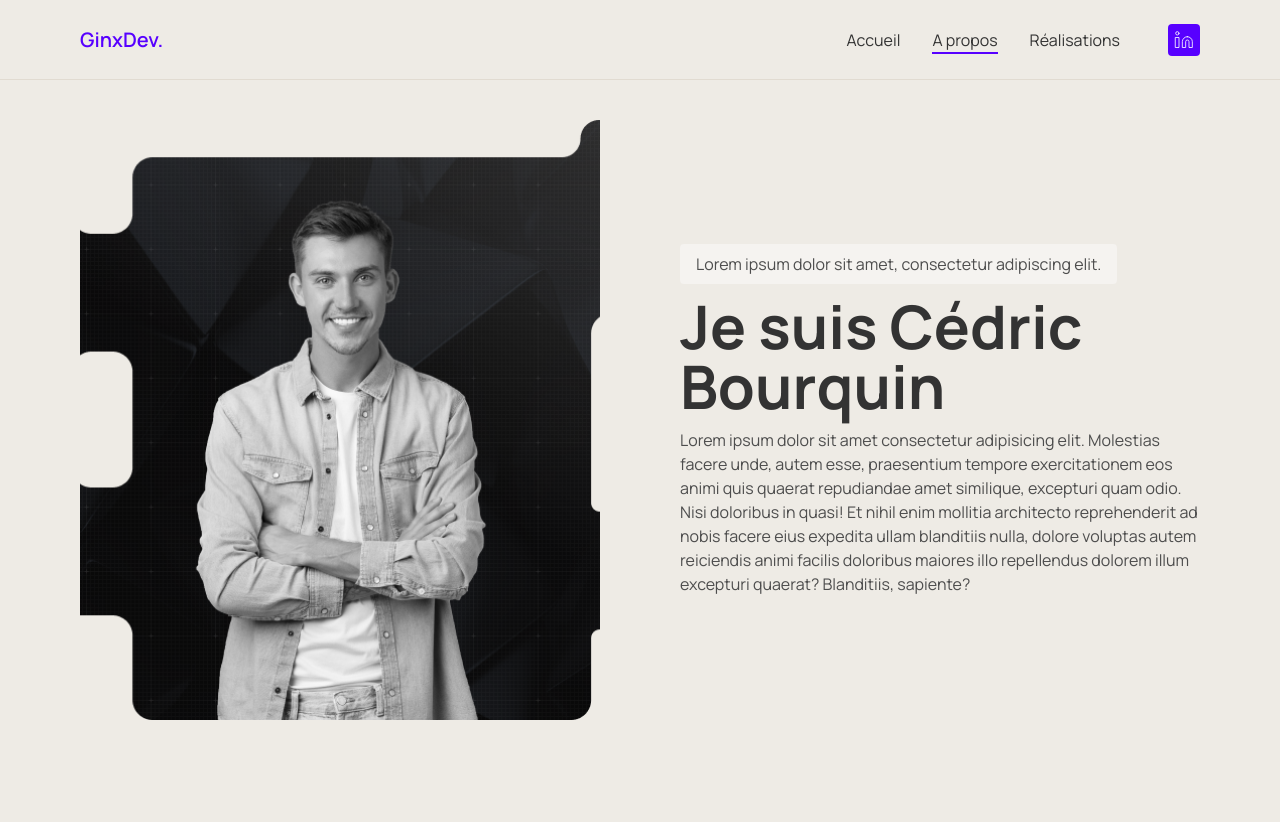
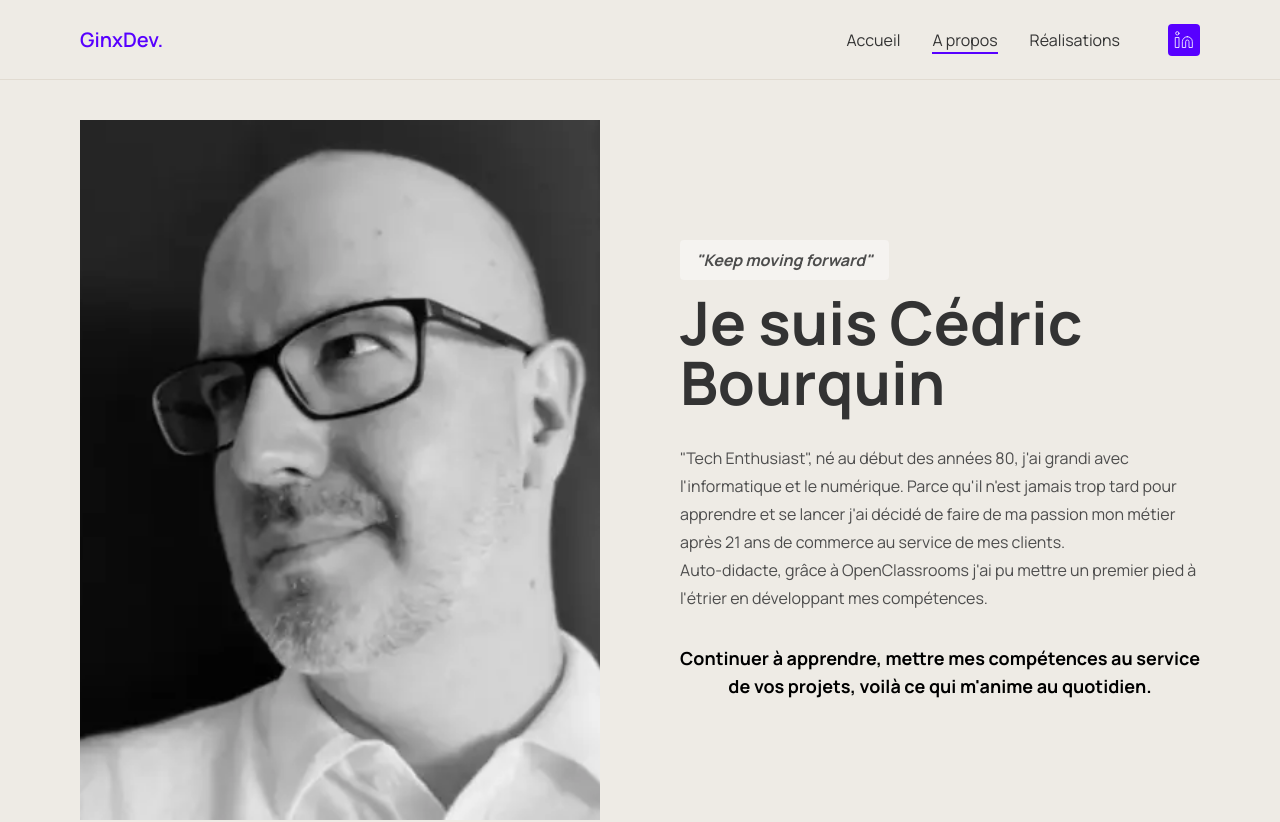
Before and after one commit to ginx836/My-Portfolio, a Next.js app: page /about in a window 1280 px wide. Shown: the top 822 px of the page. Built offline with nearby package versions, Linux system fonts and the light colour scheme.

Commit message:
Update About
Update About page content and style

```diff
--- a/app/(root)/about/page.tsx
+++ b/app/(root)/about/page.tsx
@@ -10,32 +10,44 @@ function page() {
   return (
     <>
       <section className="max-width section-padding flex flex-col tablet:flex-row gap-20 items-center">
-        <div className="relative w-full tablet:w-1/2 h-[calc(300px+20vw)] tablet:h-[600px]">
+        <div className="relative w-full tablet:w-1/2 h-[calc(300px+20vw)] tablet:h-[700px]">
           <Image
-            src={"/images/about.png"}
+            src={"/images/profil-picture.webp"}
             fill
-            alt="about img"
+            alt="Photo de profil"
             className="object-cover"
           />
         </div>
         <div className="tablet:w-1/2">
           <div className="space-y-3 max-tablet:text-center flex flex-col">
-            <p className="px-4 py-2 bg-peach-500 text-grey-600 w-max rounded tablet:w-max max-tablet:mx-auto">
-              Lorem ipsum dolor sit amet, consectetur adipiscing elit.
+            <p className="px-4 py-2 bg-peach-500 text-grey-600 font-bold italic w-max rounded tablet:w-max max-tablet:mx-auto">
+              "Keep moving forward"
             </p>
-            <h1 className="text-grey-700">Je suis Cédric Bourquin</h1>
-            <p className="text-grey-600">
-              Lorem ipsum dolor sit amet consectetur adipisicing elit. Molestias
-              facere unde, autem esse, praesentium tempore exercitationem eos
-              animi quis quaerat repudiandae amet similique, excepturi quam
-              odio. Nisi doloribus in quasi! Et nihil enim mollitia architecto
-              reprehenderit ad nobis facere eius expedita ullam blanditiis
-              nulla, dolore voluptas autem reiciendis animi facilis doloribus
-              maiores illo repellendus dolorem illum excepturi quaerat?
-              Blanditiis, sapiente?
+            <h1 className="text-grey-700 pb-5 max-tablet:text-4xl">
+              Je suis Cédric Bourquin
+            </h1>
+            <p className="text-grey-600 leading-7 pb-5">
+              "Tech Enthusiast", né au début des années 80, j'ai grandi avec
+              l'informatique et le numérique. Parce qu'il n'est jamais trop tard
+              pour apprendre et se lancer j'ai décidé de faire de ma passion mon
+              métier après 21 ans de commerce au service de mes clients.
+              <br />
+              Auto-didacte, grâce à OpenClassrooms j'ai pu mettre un premier
+              pied à l'étrier en développant mes compétences.
+              <br />
+            </p>
+            <p className="font-bold text-lg text-center">
+             Continuer à apprendre, mettre mes compétences au service
+              de vos projets, voilà ce qui m'anime au quotidien.
             </p>
           </div>
         </div>
+      </section>
+      <section className="max-width section-padding">
+        <h2 className="text-grey-700 text-center pb-5 max-tablet:text-xl">
+          "La seule façon de faire du bon travail est d'aimer ce que vous
+          faites" - Steve Jobs
+        </h2>
       </section>
     </>
   );
```
Also changed, not shown: 1 other file (tests, documents, lock files or other folders).
